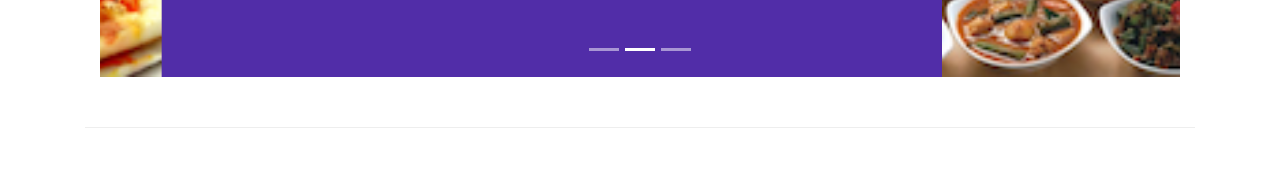
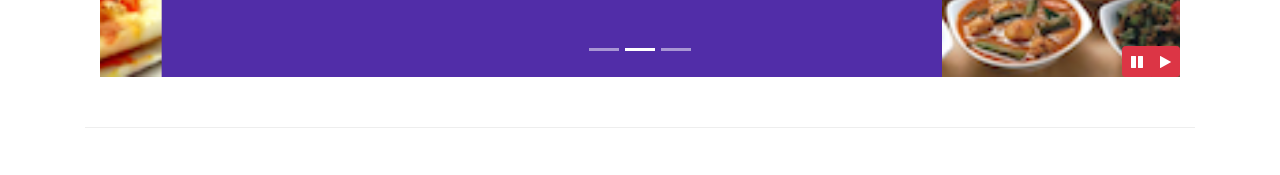
Before and after one commit to harsh141994/Bootstrap, a website: page index.html in a window 1280 px wide. Shown: the part 607-782 px from the top of the page. Drawn offline with nearby package versions, Linux system fonts and the light colour scheme.

Commit message:
bootstrap jquery

```diff
--- a/css/styles.css
+++ b/css/styles.css
@@ -67,3 +67,9 @@ body{
 
 	min-height: 200px;
 }
+
+#carouselButtons{
+	right: 0px;
+	position: absolute;
+	bottom: 0px;
+}
--- a/index.html
+++ b/index.html
@@ -241,6 +241,15 @@
                      <a class="carousel-control-next" href="#mycarosel" role="button" data-slide="next">
                         <span class="carousel-control-next-icon"></span>
                     </a>
+                    <div class="btn-group" id="carouselButtons">
+                        <button class="btn btn-danger btn-sm" id="carousel-pause">
+                            <span class="fa fa-pause"></span>
+                        </button>
+
+                        <button class="btn btn-danger btn-sm" id="carousel-play">
+                            <span class="fa fa-play"></span>
+                        </button>
+                    </div>
                 </div>
             </div>
         </div>
@@ -404,6 +413,17 @@
             $('[data-toggle="tooltip"]').tooltip();
         });
     </script>
+    <script>
+        $(document).ready(function(){
+            $("#mycarosel").carousel({interval:2000});
+            $("#carousel-pause").click(function(){
+                $("#mycarosel").carousel('pause');
+            });
+            $("#carousel-play").click(function(){
+                $("#mycarosel").carousel('cycle');
+            });
+        });
+    </script>
 </body>
 
 </html>
```
